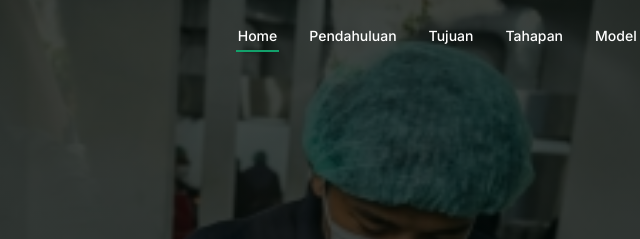
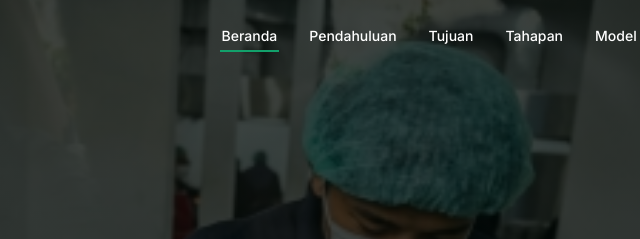
Before and after one commit to nisafh15/Artefak-Skripsi-Nisafh, a plain HTML site: page index.html in a window 1280 px wide. Shown: the top 239 px of the page, 369-1009 px from the left. Drawn offline with Linux system fonts and the light colour scheme.

Commit message:
Update index.html

```diff
--- a/index.html
+++ b/index.html
@@ -42,7 +42,7 @@
 
           <nav id="navmenu" class="navmenu">
             <ul>
-              <li><a href="#hero" class="active">Home</a></li>
+              <li><a href="#hero" class="active">Beranda</a></li>
               <li><a href="#about Pendahuluan">Pendahuluan</a></li>
               <li><a href="#how-we-work-2">Tujuan</a></li>
               <li><a href="#how-we-work">Tahapan</a></li>
```
